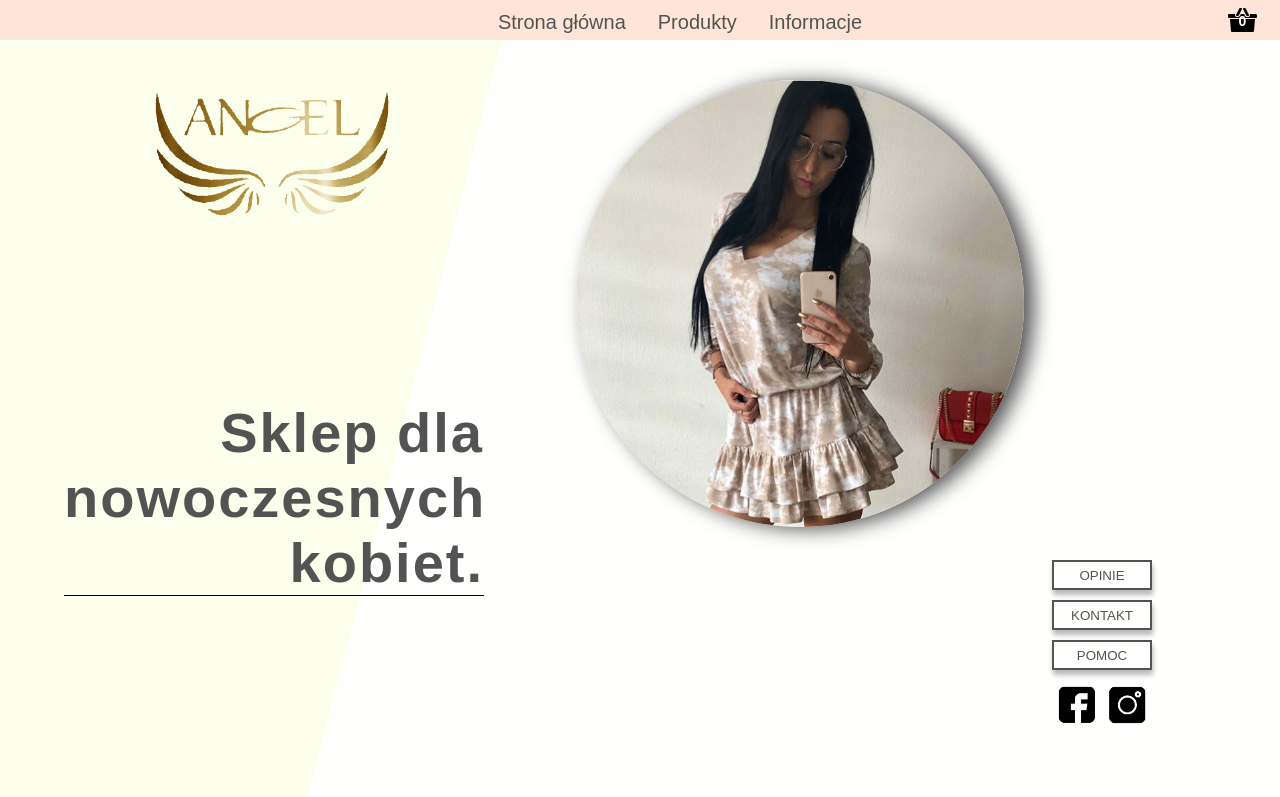
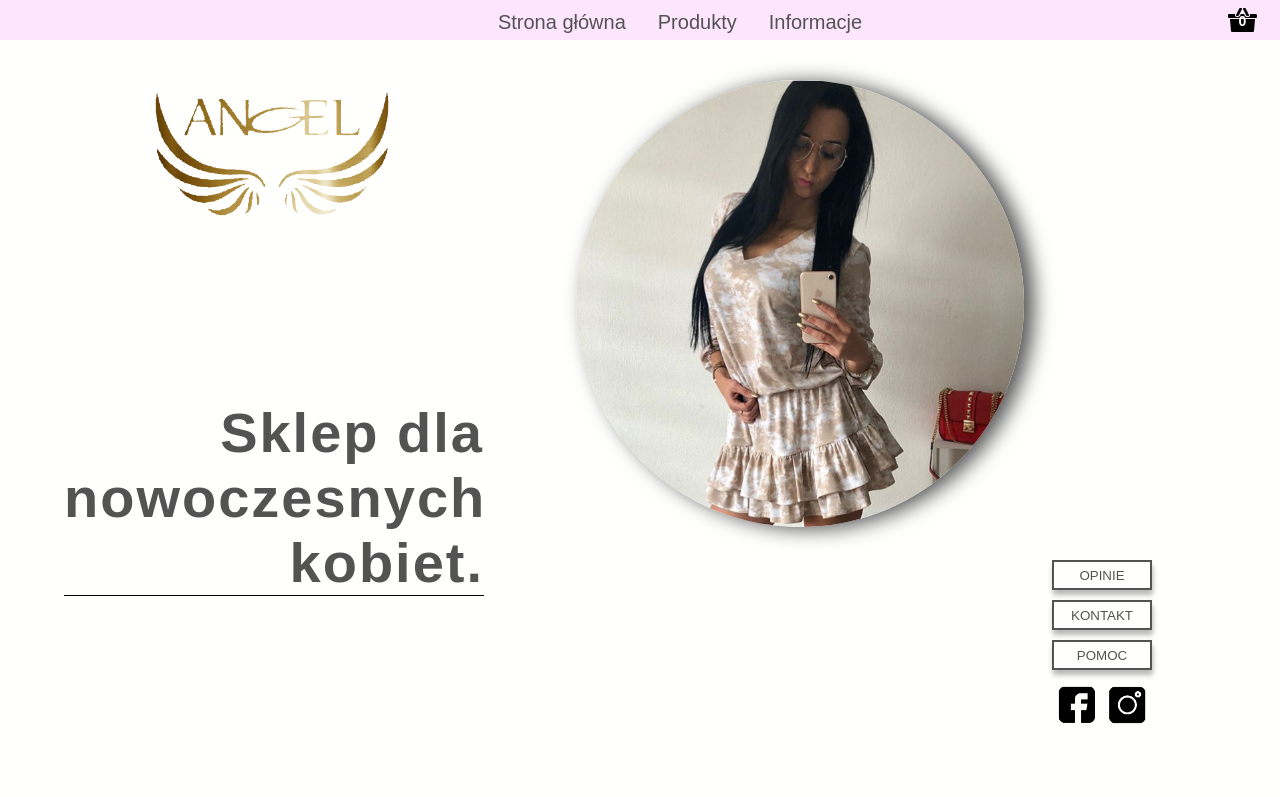
Before and after one commit to pawel14178/butik, a website: page index.html in a window 1280 px wide. Shown: the top 797 px of the page. Drawn offline with nearby package versions, Linux system fonts and the light colour scheme; a web font is replaced by a local one.

Commit message:
update 1.4

```diff
--- a/sass/layout/_bg-color.scss
+++ b/sass/layout/_bg-color.scss
@@ -1,14 +1,4 @@
-//Kolo w tle na stronie głównej
-#home{
-    position: absolute;
-    z-index: 0;
-    top: 0;
-    left: 0;
-    width: 40%;
-    height: 100%;
-    background-color: #FCFFEC;
-    clip-path: polygon(0 0, 100% 0, 60% 100%, 0 100%);
-}
+
 
 .wrapper{
     position: relative;
@@ -17,9 +7,3 @@
     top: 0;
     left:0;
 }
-
-@media only screen and (max-width: 600px){
-    #home{
-        width: 70%;
-    }
-}
--- a/sass/layout/_top.scss
+++ b/sass/layout/_top.scss
@@ -2,7 +2,7 @@
     position: fixed;
     height: 40px;
     width: 100%;
-    background-color: #FFE5D8;
+    background-color: $color-secondary;
     display: flex;
     justify-content: center;
     z-index: 100;
```
Also changed, not shown: styles/styl.css.
